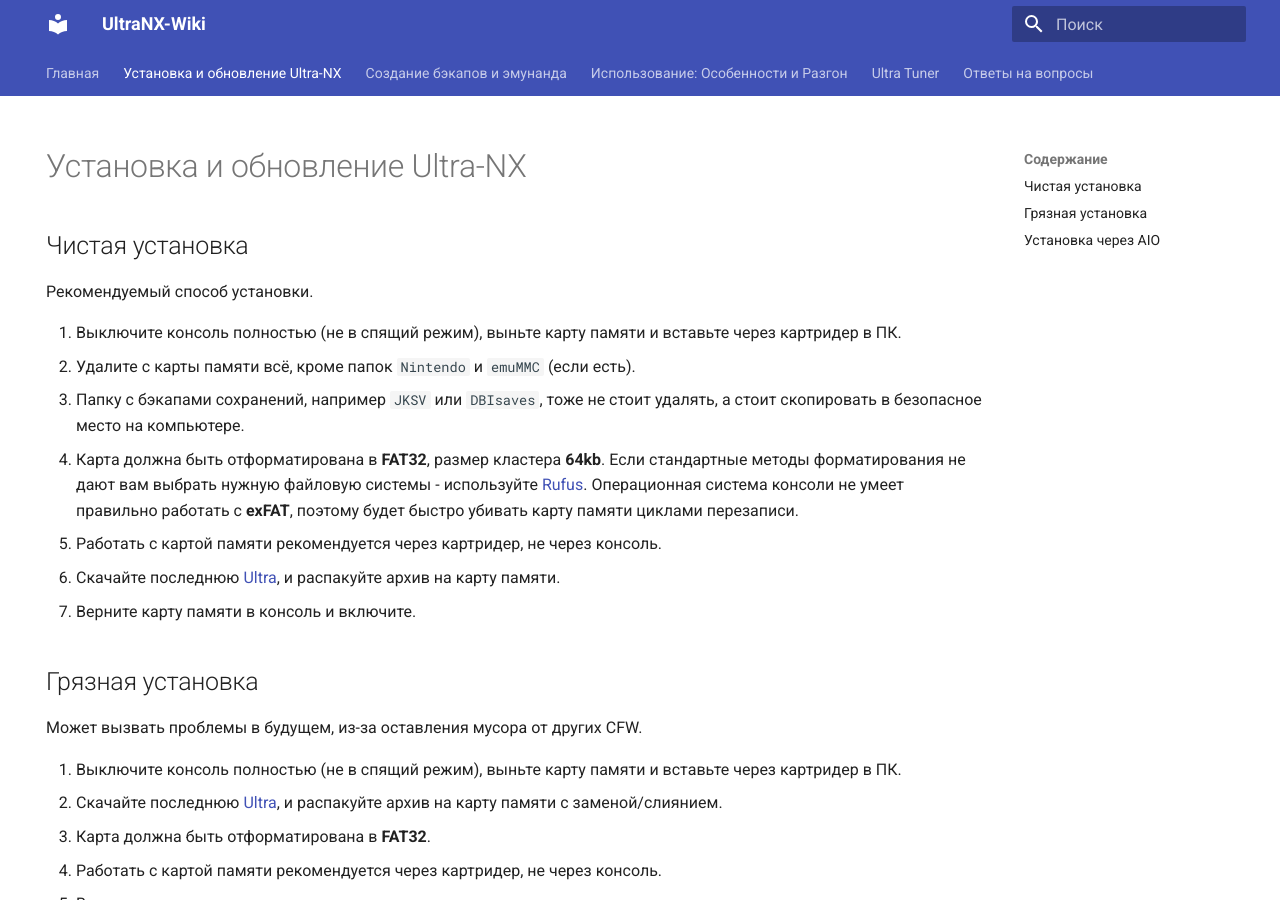
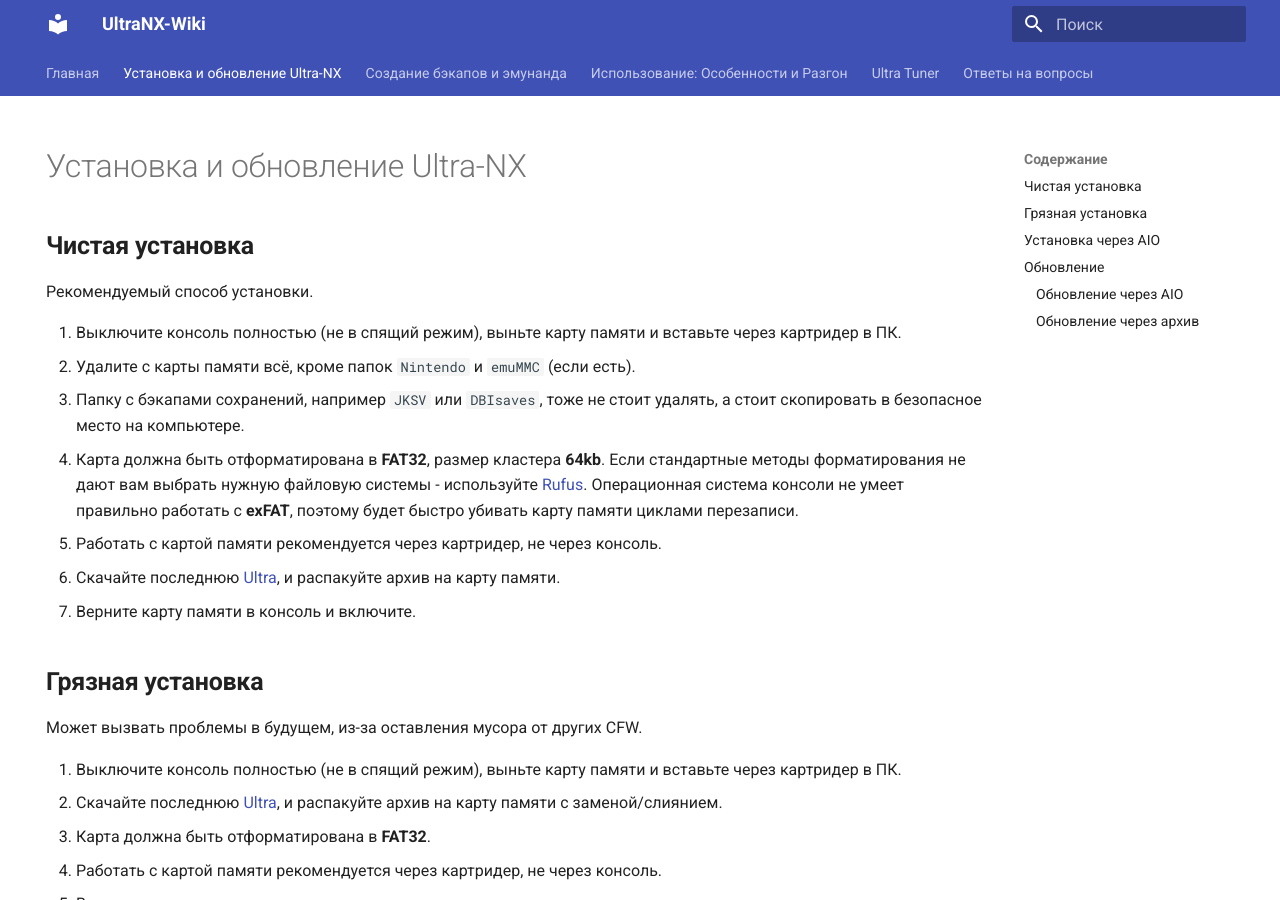
Before and after one commit to IcePhoenix2456/Wiki, an MkDocs documentation site: the page built from docs/GitHub_Wiki/installing&update.md, in a window 1280 px wide and 900 px high. Built offline with MkDocs 1.6.1 and Material for MkDocs 9.7.7, drawn with Linux system fonts in a browser that asks for light colours.

Commit message:
Полностью перенесена и переработана вики с репозитория Ultra-NX

```diff
--- a/docs/GitHub_Wiki/installing&update.md
+++ b/docs/GitHub_Wiki/installing&update.md
@@ -4,7 +4,7 @@
 ---
 
 # Установка и обновление Ultra-NX
-## Чистая установка
+## **Чистая установка**
 
 Рекомендуемый способ установки.
 
@@ -17,7 +17,7 @@
 4. Верните карту памяти в консоль и включите.
 
 
-## Грязная установка
+## **Грязная установка**
 
 Может вызвать проблемы в будущем, из-за оставления мусора от других CFW.
 
@@ -28,7 +28,7 @@
 3. Верните карту памяти в консоль и включите.
 
 
-## Установка через AIO
+## **Установка через AIO**
 
 Работает, только если у вас уже стоит какая-то CFW. Может вызвать проблемы в будущем, из-за оставления мусора от других CFW.
 
@@ -38,17 +38,17 @@
 
 
 
-# Обновление
+## **Обновление**
 
 Обновления распространяются через GitHub и устанавливаются методами ниже.
 
-## Обновление через AIO
+### **Обновление через AIO**
 
 1. Запустите [**Homebrew Launcher**] (Зажав R зайти в игру/альбом) > **All in One Updater**
 2. Перейдите в **Сторонние загрузки** > **[PACK] UltraNX** > **Продолжить**, на запрос о перезаписи **ini**, выберите **Да**, консоль перезагрузится
 
 
-## Обновление через архив
+### **Обновление через архив**
 
 1. Выключите консоль полностью (не в спящий режим), выньте карту памяти и вставьте через картридер в ПК.
 2. Скачайте последнюю [Ultra](https://github.com/Ultra-NX/Ultra/releases/latest/download/Ultra.zip), и распакуйте архив на карту памяти с заменой/слиянием.
```
